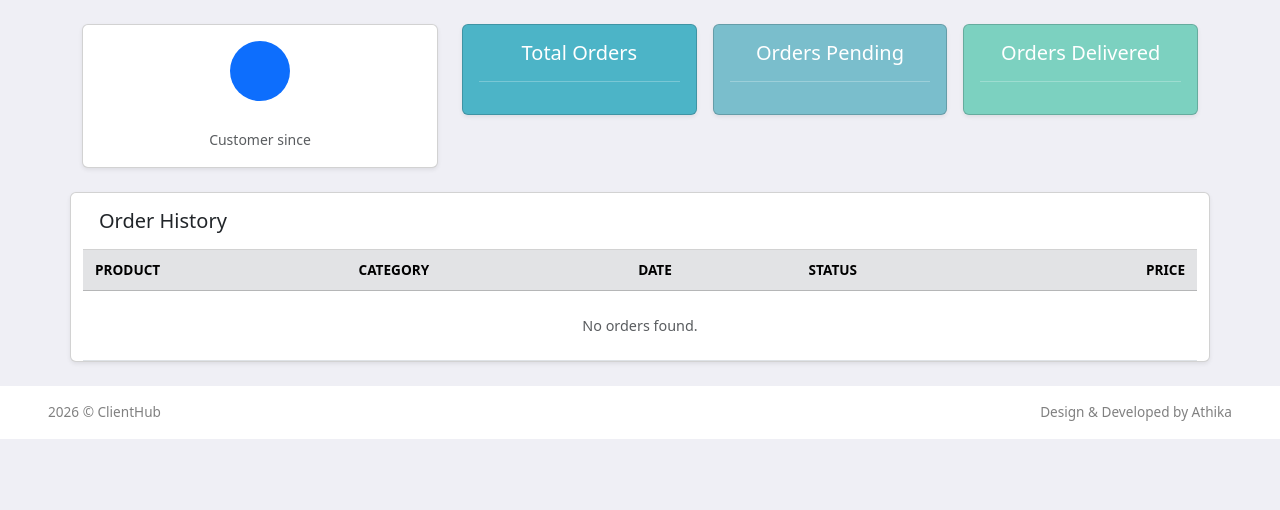
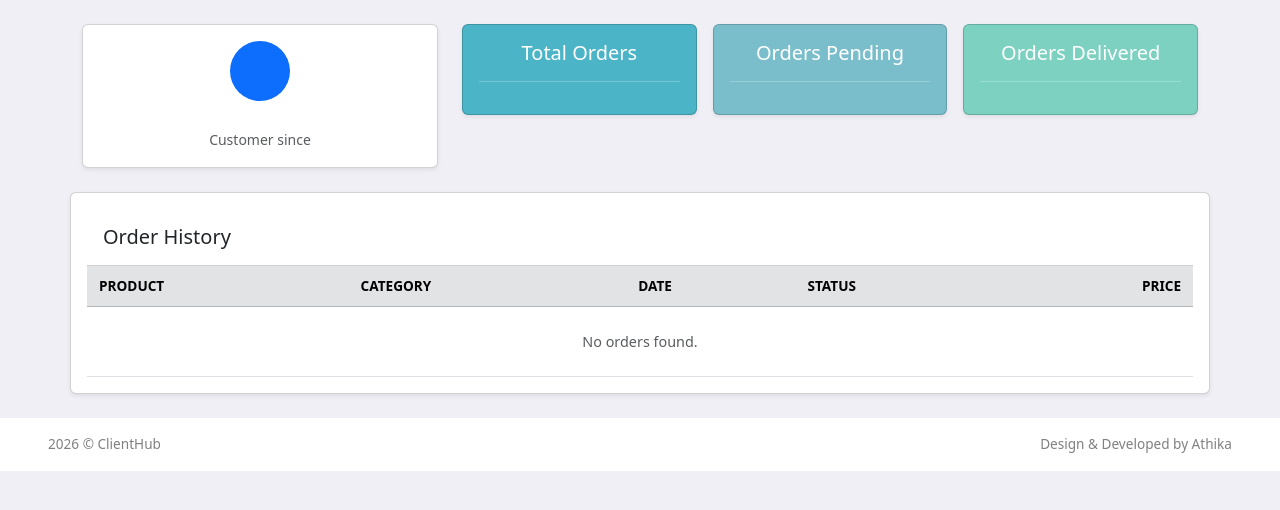
Before and after one commit to athikapriya/django-CRM, a Django app: template base/templates/base/user_profile.html in a window 1280 px wide. Shown: the part 76-586 px from the top of the page. Run offline with Django 3.2, Linux system fonts and the light colour scheme; the template is opened without the code that fills it, so the values that code supplies are empty; some libraries are stand-ins or nearby versions.

Commit message:
updated card body

```diff
--- a/base/templates/base/user_profile.html
+++ b/base/templates/base/user_profile.html
@@ -73,13 +73,13 @@
 
         <!-- customer order section starts -->
         <div class="row my-4">
-            <div class="card shadow-sm">
+            <div class="card shadow-sm card-body">
                 <div class="card-header" style="background-color: transparent;">
                     <h5 class="my-2">Order History</h5>
                 </div>
 
                 <div class="table-responsive">
-                    <table class="table table-hover align-middle mb-0">
+                    <table class="table table-sm table-hover align-middle table-nowrap mb-0">
                         <thead class="table-secondary">
                             <tr>
                                 <th>Product</th>
```
